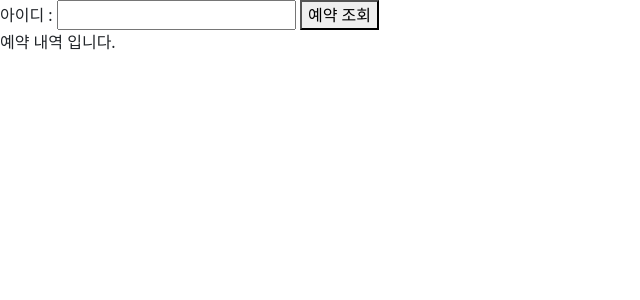
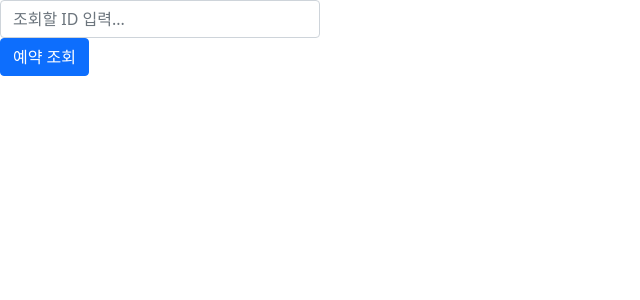
Before and after one commit to hyunjunhwang1994/Hanghae99, a Flask app: page /reservation-list in a window 1280 px wide. Shown: the top 300 px of the page, without its empty margins (0-640 px from the left). Run offline with Flask 2, Linux system fonts and the light colour scheme.

Commit message:
updateRese

```diff
--- a/templates/reservation-list.html
+++ b/templates/reservation-list.html
@@ -76,23 +76,10 @@
 </head>
 <body>
 
-아이디 : <input type="text" id="name">
-<button type="button" onclick="show_reservation()">예약 조회</button>
-<p>예약 내역 입니다.</p>
+
+<input type="text" class="form-control w-25" id="name" placeholder="조회할 ID 입력..." aria-label="조회할 ID 입력..." aria-describedby="basic-addon1">
+<button type="button" class="btn btn-primary" onclick="show_reservation()">예약 조회</button>
 <div id="reservation-list">
-
-
-
-
-
-
-
-
-
-
-
-
-
 </div>
 
 
```
